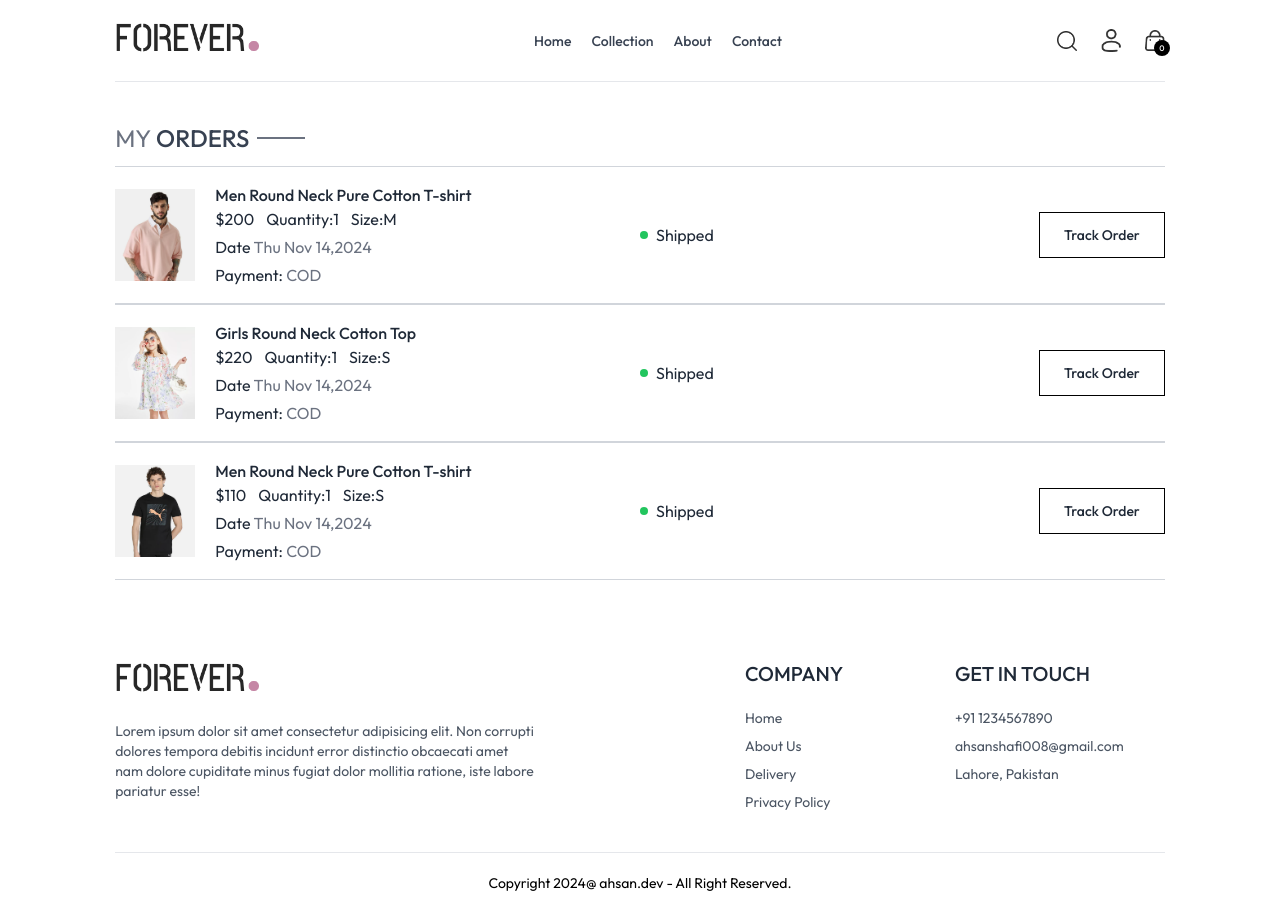
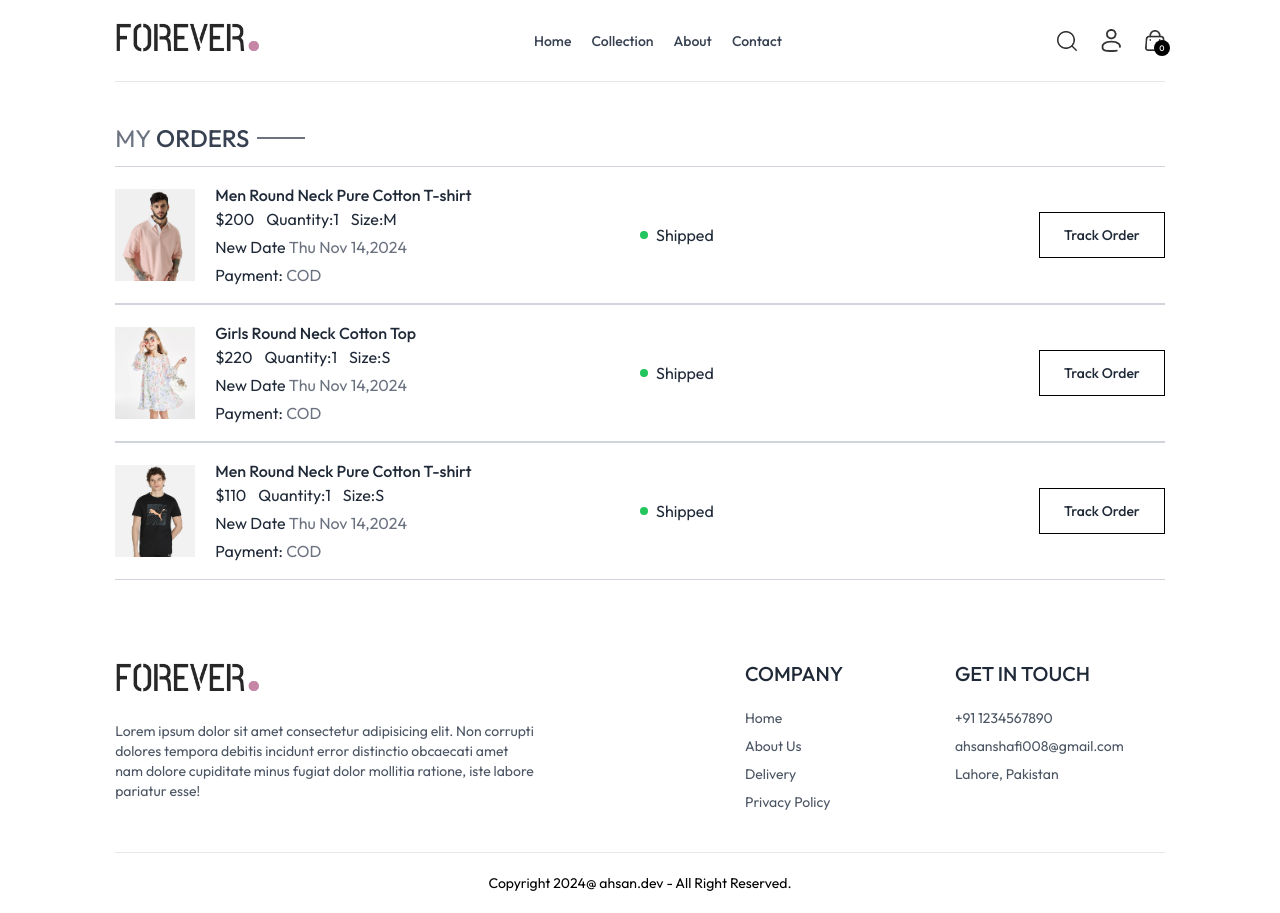
Before and after one commit to ahsanwfc/Ecommerce, a React (Vite) app: page /orders in a window 1280 px wide. Built offline with nearby package versions, Linux system fonts and the light colour scheme.

Commit message:
Order page change

```diff
--- a/src/pages/Orders.jsx
+++ b/src/pages/Orders.jsx
@@ -28,7 +28,8 @@ function Orders() {
                   <p>Size:{item.sizes[0]}</p>
                 </div>
                 <div className="mt-1">
-                  Date <span className="text-gray-500">Thu Nov 14,2024</span>
+                  New Date{" "}
+                  <span className="text-gray-500">Thu Nov 14,2024</span>
                 </div>
                 <div className="mt-1">
                   Payment: <span className="text-gray-500">COD</span>
```
